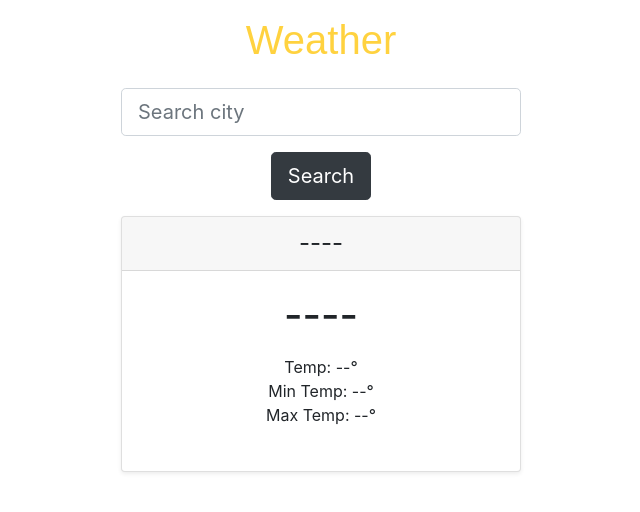
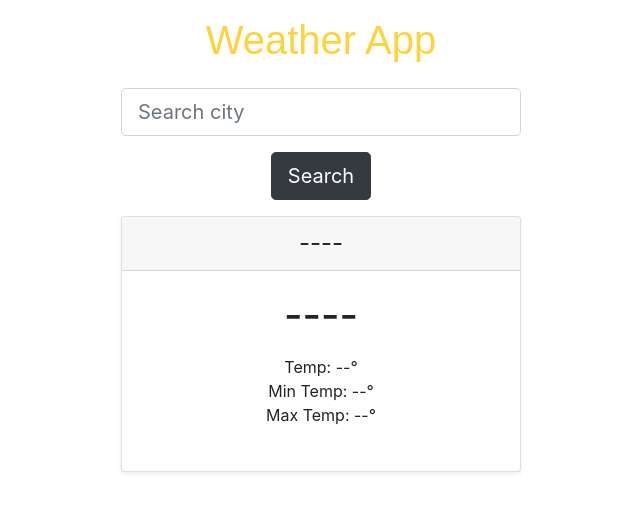
Before and after one commit to Ansh071200/weatherapp, a plain HTML site: page index.html in a window 1280 px wide. Shown: the whole page, without its empty margins (319-959 px from the left). Drawn offline with nearby package versions, Linux system fonts and the light colour scheme.

Commit message:
Update index.html

```diff
--- a/index.html
+++ b/index.html
@@ -14,7 +14,7 @@
 
   <body class="text-center">
     <main>
-      <h1 class="banner p-3">Weather</h1>
+      <h1 class="banner p-3">Weather App</h1>
       <div class="form-group">
         <input
           id="city-input"
```
